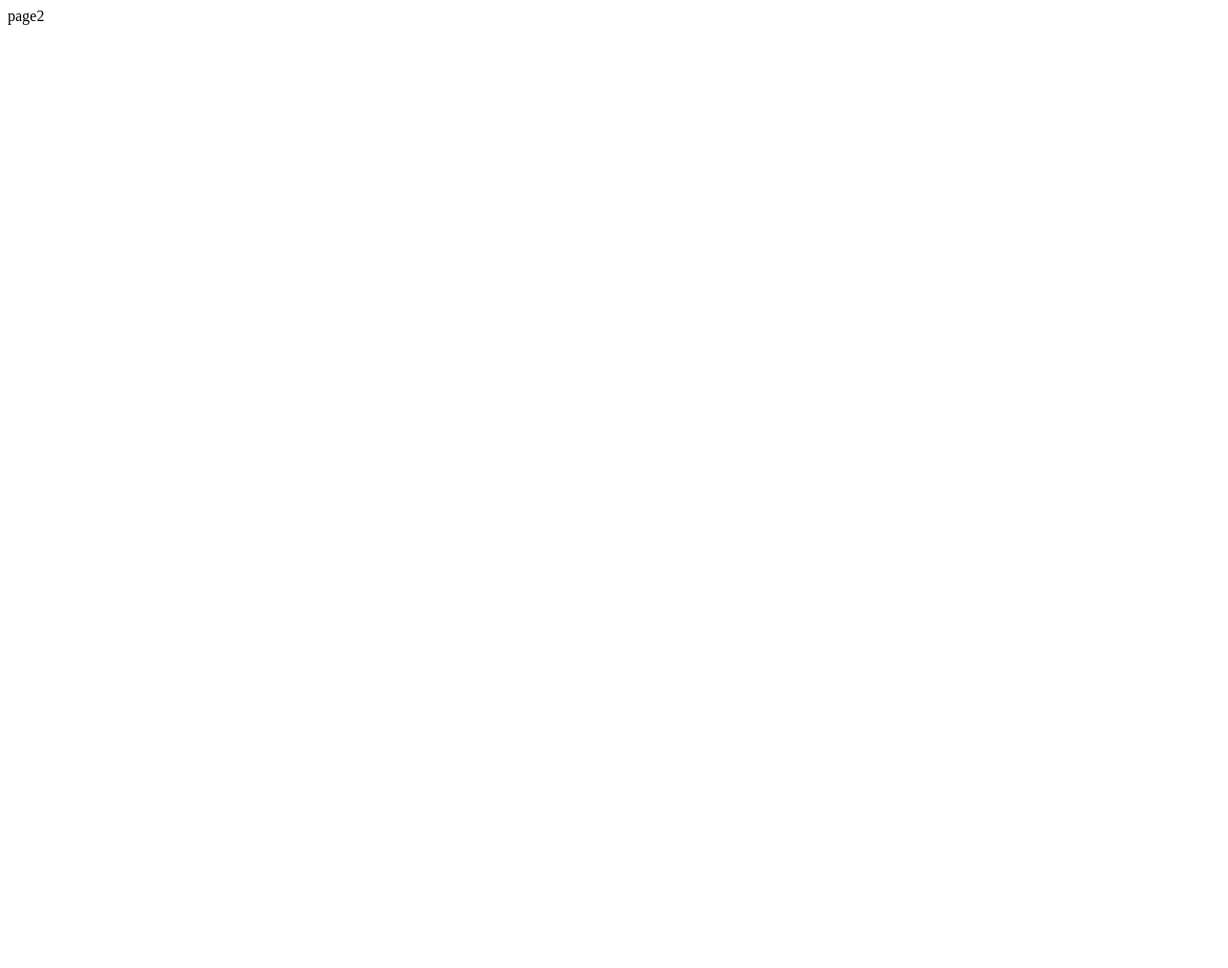
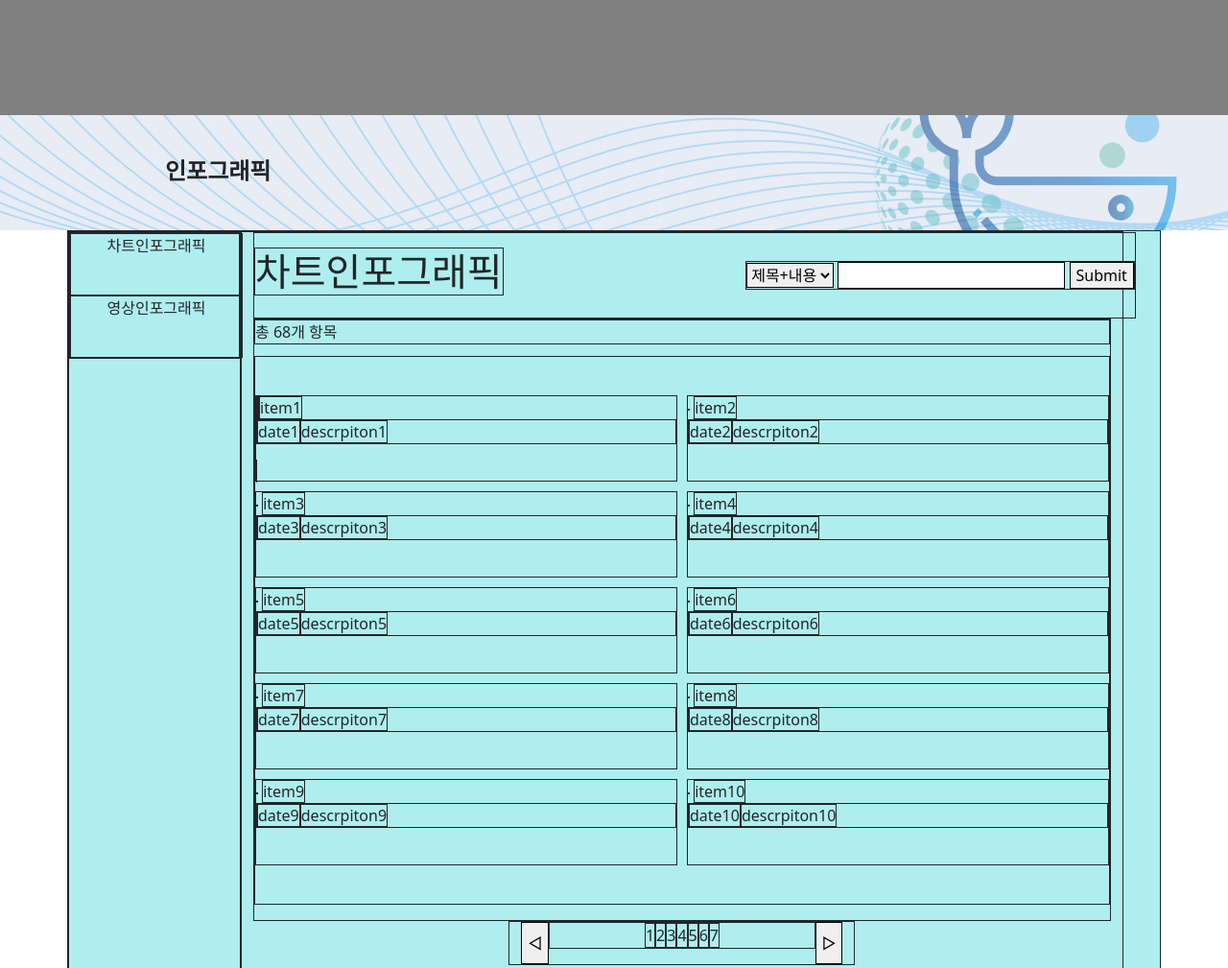
Before and after one commit to est-7-team3/est-7-team3.github.io, a plain HTML site: page pages/page2.html in a window 1280 px wide. Shown: the top 1009 px of the page at 96% size. Before the commit the page ends 800 px from the top, so only its background shows below. Drawn offline with nearby package versions, Linux system fonts and the light colour scheme.

Commit message:
feat: Add html

```diff
--- /dev/null
+++ b/css/style2.css
@@ -0,0 +1,101 @@
+* {
+    /* border: solid 1px; */
+}
+
+.header{
+    background-color: gray;
+    height: 120px;
+}
+
+.header2{
+    display: flex;
+    height: 120px;
+
+    background-image: url('../assets/bg-header-desktop.acfbddbb.jpg');
+    background-size: cover;
+    background-position: center;
+}
+
+.footer{
+    background-color: gray;
+    height: 200px;
+}
+
+.item-list {
+    display: grid;
+    grid-template-columns: repeat(2, 1fr);
+    gap: 10px;
+}
+
+ul {
+    list-style-type: none;
+}
+
+body {
+    display: flex;
+    flex-direction: column;
+    justify-content: center;
+}
+
+.main{
+    background-color: paleturquoise;
+    min-height: min-content;
+}
+
+.main * {
+    border: solid 1px;
+}
+
+#content-box{
+    width: 57.495rem;
+    height: 58.75rem;
+}
+
+#side-box{
+    padding : 0;
+    width: 11.25rem;
+}
+
+p.caption{
+    margin-bottom: 0.75rem;
+}
+
+.header2-title{
+    font-size: x-large;
+    font-weight: bold;
+    margin: 2.5rem 10.75rem 0.25rem;
+}
+
+#title-box{
+    width: 57.495rem;
+    height: 5.625rem;
+}
+
+#title-box > h1, #title-box>form{
+
+}
+
+#index-box{
+    width : 22.563rem;
+    height : 2.875rem;
+}
+
+.item {
+    width: 27.483rem;
+    height: 5.625rem;
+}
+
+.item-list{
+    padding: 2.5rem 0;
+}
+
+#side-box > ul > li{
+    padding: 0;
+    width: 11.25rem;
+    height: 4.063rem;
+    text-align: center;
+}
+
+#side-box > ul {
+    padding: 0;
+}
--- a/pages/page2.html
+++ b/pages/page2.html
@@ -1,11 +1,118 @@
 <!DOCTYPE html>
 <html lang="en">
+
 <head>
     <meta charset="UTF-8">
     <meta name="viewport" content="width=device-width, initial-scale=1.0">
-    <title>Document</title>
+    <title>인포그래픽</title>
+    <link href="https://cdn.jsdelivr.net/npm/bootstrap@5.2.3/dist/css/bootstrap.min.css" rel="stylesheet"
+        integrity="sha384-rbsA2VBKQhggwzxH7pPCaAqO46MgnOM80zW1RWuH61DGLwZJEdK2Kadq2F9CUG65" crossorigin="anonymous">
+    <link rel="stylesheet" href="../css/style2.css" />
 </head>
+
 <body>
-    page2
+    <div class="header"></div>
+    <div class="header2">
+        <span class = "header2-title">인포그래픽</span>
+    </div>
+    <div class="main container">
+        <div class="row align-self-center" id="main-box">
+            <div id="side-box">
+                <ul class = "container">
+                    <li>차트인포그래픽</li>
+                    <li>영상인포그래픽</li>
+                </ul>
+            </div>
+            <div class="justify-content-end" id="content-box">
+                <div class="d-flex justify-content-between" id="title-box">
+                    <h1 class = "align-self-center">차트인포그래픽</h1>
+                    <form class = "align-self-center">
+                        <select>
+                            <option value="">제목+내용</option>
+                            <option value="">제목</option>
+                            <option value="">내용</option>
+                        </select>
+                        <input type="text">
+                        <input type="submit">
+                    </form>
+                </div>
+                <div id="item-box">
+                    <p class="caption">총 68개 항목</p>
+                    <ul class="item-list">
+                        <li class="item">
+                            <a>
+                                <i src="" alt="icon1"></i>
+                                <h>item1</h>
+                                <p><span>date1</span><span>descrpiton1</span></p>
+                            </a>
+                        </li>
+                        <li class="item">
+                            <img src="" alt="">
+                            <h>item2</h>
+                            <p><span>date2</span><span>descrpiton2</span></p>
+                        </li>
+                        <li class="item">
+                            <img src="" alt="">
+                            <h>item3</h>
+                            <p><span>date3</span><span>descrpiton3</span></p>
+                        </li>
+                        <li class="item">
+                            <img src="" alt="">
+                            <h>item4</h>
+                            <p><span>date4</span><span>descrpiton4</span></p>
+                        </li>
+                        <li class="item">
+                            <img src="" alt="">
+                            <h>item5</h>
+                            <p><span>date5</span><span>descrpiton5</span></p>
+                        </li>
+                        <li class="item">
+                            <img src="" alt="">
+                            <h>item6</h>
+                            <p><span>date6</span><span>descrpiton6</span></p>
+                        </li>
+                        <li class="item">
+                            <img src="" alt="">
+                            <h>item7</h>
+                            <p><span>date7</span><span>descrpiton7</span></p>
+                        </li>
+                        <li class="item">
+                            <img src="" alt="">
+                            <h>item8</h>
+                            <p><span>date8</span><span>descrpiton8</span></p>
+                        </li>
+                        <li class="item">
+                            <img src="" alt="">
+                            <h>item9</h>
+                            <p><span>date9</span><span>descrpiton9</span></p>
+                        </li>
+                        <li class="item">
+                            <img src="" alt="">
+                            <h>item10</h>
+                            <p><span>date10</span><span>descrpiton10</span></p>
+                        </li>
+                    </ul>
+                </div>
+                <div class="d-flex justify-content-center container" id="index-box">
+                    <button>◁</button>
+                    <ul class="d-flex container justify-content-center">
+                        <li>1</li>
+                        <li>2</li>
+                        <li>3</li>
+                        <li>4</li>
+                        <li>5</li>
+                        <li>6</li>
+                        <li>7</li>
+                    </ul>
+                    <button>▷</button>
+                </div>
+            </div>
+        </div>
+    </div>
+    <div class="footer"></div>
+    <script src="https://cdn.jsdelivr.net/npm/bootstrap@5.2.3/dist/js/bootstrap.bundle.min.js"
+        integrity="sha384-kenU1KFdBIe4zVF0s0G1M5b4hcpxyD9F7jL+jjXkk+Q2h455rYXK/7HAuoJl+0I4"
+        crossorigin="anonymous"></script>
 </body>
+
 </html>
```
Also changed, not shown: assets/bg-header-desktop.acfbddbb.jpg (added).
